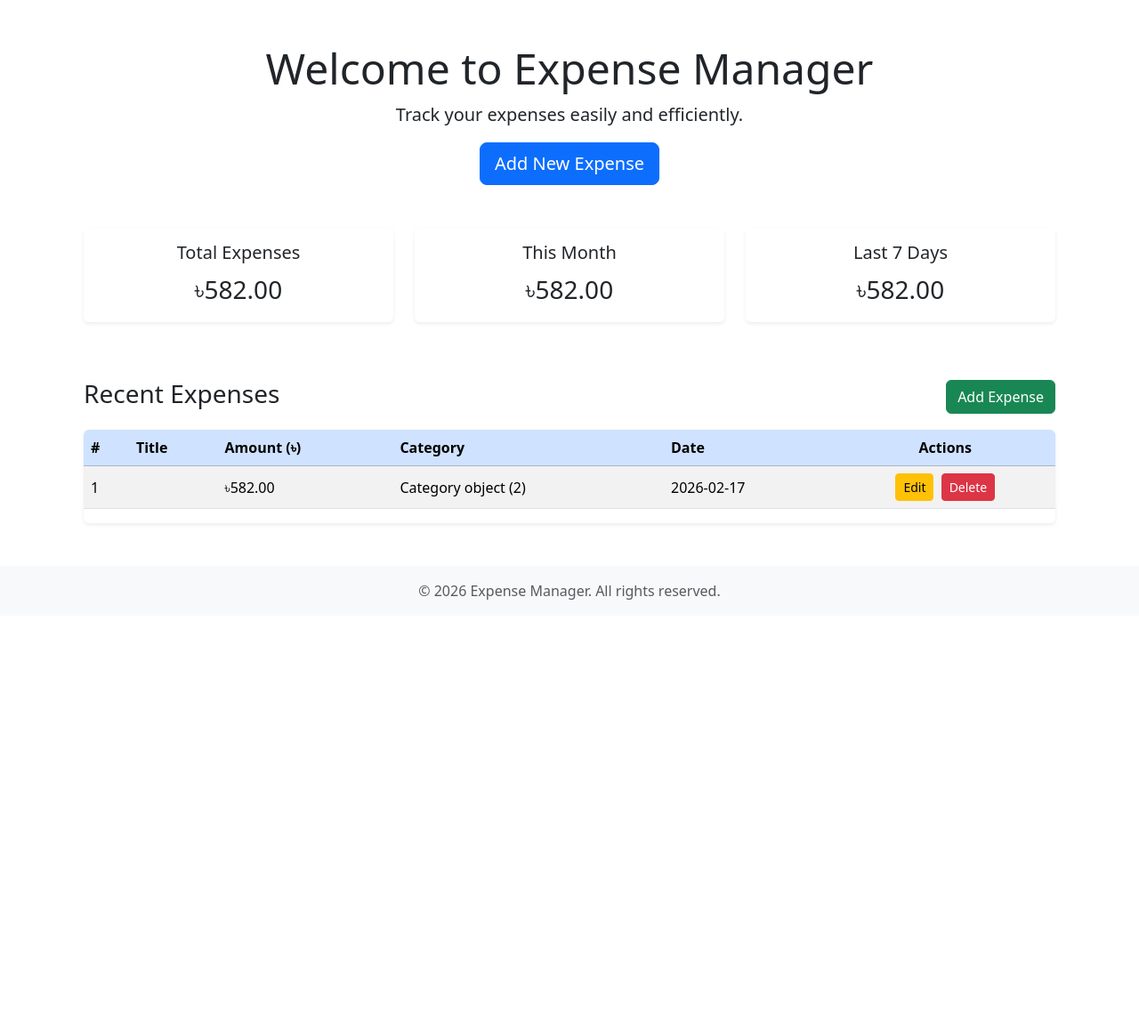
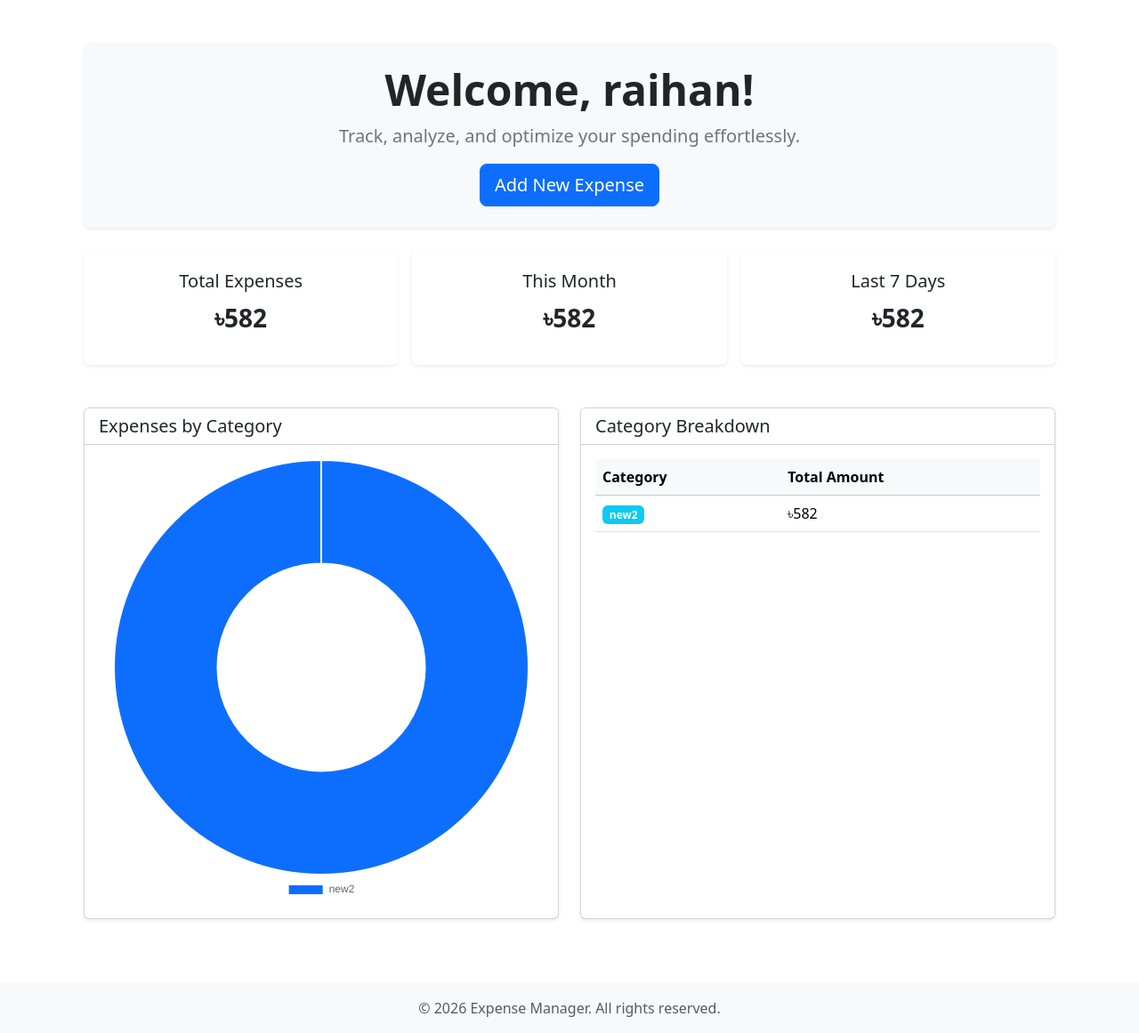
Before and after one commit to raihanstack/Django_Expense_Manage, a Django app: page / in a window 1280 px wide. Shown: the part 56-1217 px from the top of the page at 89% size. Before the commit the page ends 730 px from the top, so only its background shows below. Run offline with Django 5.2, Linux system fonts and the light colour scheme; a user stored in the database is signed in; data comes from the database, SQL or seed files in the repository; both versions use the stored data as it was after the commit.

Commit message:
home.html

```diff
--- a/expense_manager/views.py
+++ b/expense_manager/views.py
@@ -1,7 +1,5 @@
 from django.shortcuts import render, get_object_or_404, redirect
-from .models import Expense
-from django.utils import timezone
-from datetime import timedelta
+from .models import Expense, Category
 from django.contrib import messages
 from django.contrib.auth.models import User
 from django.contrib.auth import authenticate, login, logout
@@ -12,6 +10,9 @@ from django.utils.encoding import force_bytes
 from django.contrib.sites.shortcuts import get_current_site
 from django.template.loader import render_to_string
 from django.core.mail import send_mail
+from django.db.models import Sum
+from datetime import timedelta
+from django.utils import timezone
 
 def user_login(request):
     if request.user.is_authenticated:
@@ -136,22 +137,27 @@ def password_reset_done(request):
 def password_reset_complete(request):
     return render(request, 'password_reset_complete.html')
 
-
 @login_required(login_url='/login/')
 def home(request):
-    recent_expenses = Expense.objects.all().order_by('-date')[:5]
+    user = request.user
+    today = timezone.now().date()
+    start_week = today - timedelta(days=7)
+    start_month = today.replace(day=1)
 
-    total_expenses = sum(exp.amount for exp in Expense.objects.all())
+    # Summary totals
+    total_expenses = Expense.objects.filter(user=user).aggregate(total=Sum('amount'))['total'] or 0
+    month_expenses = Expense.objects.filter(user=user, date__gte=start_month).aggregate(total=Sum('amount'))['total'] or 0
+    week_expenses = Expense.objects.filter(user=user, date__gte=start_week).aggregate(total=Sum('amount'))['total'] or 0
 
-    today = timezone.now().date()
-    month_expenses = sum(exp.amount for exp in Expense.objects.filter(date__month=today.month))
-    week_expenses = sum(exp.amount for exp in Expense.objects.filter(date__gte=today - timedelta(days=7)))
+    # Category-wise aggregation
+    category_data = Expense.objects.filter(user=user).values('category__name').annotate(total=Sum('amount')).order_by('-total')
 
+    # Pass expenses for chart and table
     context = {
-        'recent_expenses': recent_expenses,
         'total_expenses': total_expenses,
         'month_expenses': month_expenses,
         'week_expenses': week_expenses,
+        'category_data': category_data
     }
     return render(request, 'home.html', context)
 
--- a/templates/home.html
+++ b/templates/home.html
@@ -1,82 +1,92 @@
 {% extends "base.html" %}
+{% load static %}
 
 {% block title %}Home | Expense Manager{% endblock %}
 
 {% block content %}
-<div class="container my-5">
+<div class="container-fluid py-4">
 
-    <!-- Welcome section -->
-    <div class="row mb-5">
-        <div class="col text-center">
-            <h1 class="display-5">Welcome to Expense Manager</h1>
-            <p class="lead">Track your expenses easily and efficiently.</p>
-            <a href="{% url 'expense_create' %}" class="btn btn-primary btn-lg">Add New Expense</a>
+    <!-- Hero Section -->
+    <div class="row mb-4">
+        <div class="col-12">
+            <div class="p-4 bg-light rounded-3 shadow-sm text-center">
+                <h1 class="display-5 fw-bold">Welcome, {{ request.user.username }}!</h1>
+                <p class="lead text-secondary">Track, analyze, and optimize your spending effortlessly.</p>
+                <a href="{% url 'expense_create' %}" class="btn btn-primary btn-lg">
+                    <i class="bi bi-plus-circle"></i> Add New Expense
+                </a>
+            </div>
         </div>
     </div>
 
-    <!-- Quick summary cards -->
-    <div class="row text-center mb-5">
-        <div class="col-md-4 mb-3">
-            <div class="card shadow-sm border-0">
-                <div class="card-body">
+    <!-- Summary Cards -->
+    <div class="row g-3 mb-5">
+        <div class="col-12 col-md-4">
+            <div class="card border-0 shadow-sm h-100">
+                <div class="card-body d-flex flex-column justify-content-center align-items-center">
+                    <i class="bi bi-wallet2 fs-1 mb-2 text-primary"></i>
                     <h5 class="card-title">Total Expenses</h5>
-                    <p class="card-text fs-3">৳{{ total_expenses }}</p>
+                    <p class="fs-3 fw-bold">৳{{ total_expenses }}</p>
                 </div>
             </div>
         </div>
-        <div class="col-md-4 mb-3">
-            <div class="card shadow-sm border-0">
-                <div class="card-body">
+        <div class="col-12 col-md-4">
+            <div class="card border-0 shadow-sm h-100">
+                <div class="card-body d-flex flex-column justify-content-center align-items-center">
+                    <i class="bi bi-calendar-event fs-1 mb-2 text-success"></i>
                     <h5 class="card-title">This Month</h5>
-                    <p class="card-text fs-3">৳{{ month_expenses }}</p>
+                    <p class="fs-3 fw-bold">৳{{ month_expenses }}</p>
                 </div>
             </div>
         </div>
-        <div class="col-md-4 mb-3">
-            <div class="card shadow-sm border-0">
-                <div class="card-body">
+        <div class="col-12 col-md-4">
+            <div class="card border-0 shadow-sm h-100">
+                <div class="card-body d-flex flex-column justify-content-center align-items-center">
+                    <i class="bi bi-clock-history fs-1 mb-2 text-warning"></i>
                     <h5 class="card-title">Last 7 Days</h5>
-                    <p class="card-text fs-3">৳{{ week_expenses }}</p>
+                    <p class="fs-3 fw-bold">৳{{ week_expenses }}</p>
                 </div>
             </div>
         </div>
     </div>
 
-    <!-- Recent Expenses Table -->
-    <div class="row">
-        <div class="col">
-            <div class="d-flex justify-content-between align-items-center mb-3">
-                <h3>Recent Expenses</h3>
-                <a href="{% url 'expense_create' %}" class="btn btn-success">Add Expense</a>
+    <!-- Category Chart and Table -->
+    <div class="row g-4">
+        <!-- Doughnut Chart -->
+        <div class="col-12 col-lg-6">
+            <div class="card shadow-sm h-100">
+                <div class="card-header bg-white">
+                    <h5 class="mb-0">Expenses by Category</h5>
                 </div>
-            <div class="table-responsive shadow-sm rounded">
-                <table class="table table-striped table-hover align-middle">
-                    <thead class="table-primary">
+                <div class="card-body">
+                    <canvas id="expenseChart" height="300"></canvas>
+                </div>
+            </div>
+        </div>
+
+        <!-- Table -->
+        <div class="col-12 col-lg-6">
+            <div class="card shadow-sm h-100">
+                <div class="card-header bg-white">
+                    <h5 class="mb-0">Category Breakdown</h5>
+                </div>
+                <div class="card-body table-responsive">
+                    <table class="table table-hover align-middle">
+                        <thead class="table-light">
                             <tr>
-                            <th>#</th>
-                            <th>Title</th>
-                            <th>Amount (৳)</th>
                                 <th>Category</th>
-                            <th>Date</th>
-                            <th class="text-center">Actions</th>
+                                <th>Total Amount</th>
                             </tr>
                         </thead>
                         <tbody>
-                        {% for expense in recent_expenses %}
+                            {% for item in category_data %}
                             <tr>
-                            <td>{{ forloop.counter }}</td>
-                            <td>{{ expense.title }}</td>
-                            <td>৳{{ expense.amount }}</td>
-                            <td>{{ expense.category }}</td>
-                            <td>{{ expense.date|date:"Y-m-d" }}</td>
-                            <td class="text-center">
-                                <a href="{% url 'expense_update' id=expense.id %}" class="btn btn-sm btn-warning me-1">Edit</a>
-                                <a href="{% url 'expense_delete' id=expense.id %}" class="btn btn-sm btn-danger">Delete</a>
-                            </td>
+                                <td><span class="badge bg-info">{{ item.category__name }}</span></td>
+                                <td>৳{{ item.total }}</td>
                             </tr>
                             {% empty %}
                             <tr>
-                            <td colspan="6" class="text-center">No expenses found</td>
+                                <td colspan="2" class="text-center">No expenses found</td>
                             </tr>
                             {% endfor %}
                         </tbody>
@@ -84,6 +94,40 @@
                 </div>
             </div>
         </div>
+    </div>
 
 </div>
+
+<!-- Chart.js -->
+<script src="https://cdn.jsdelivr.net/npm/chart.js"></script>
+<script>
+const ctx = document.getElementById('expenseChart').getContext('2d');
+const expenseChart = new Chart(ctx, {
+    type: 'doughnut',
+    data: {
+        labels: [{% for item in category_data %}'{{ item.category__name }}',{% endfor %}],
+        datasets: [{
+            data: [{% for item in category_data %}{{ item.total }},{% endfor %}],
+            backgroundColor: [
+                '#0d6efd','#198754','#ffc107','#dc3545','#6c757d','#0dcaf0','#fd7e14','#6610f2'
+            ],
+            borderWidth: 2,
+            borderColor: '#fff'
+        }]
+    },
+    options: {
+        responsive: true,
+        plugins: {
+            legend: { position: 'bottom' },
+            tooltip: { enabled: true }
+        }
+    }
+});
+</script>
+
+<!-- Optional: Tooltip activation -->
+<script>
+const tooltipTriggerList = [].slice.call(document.querySelectorAll('[data-bs-toggle="tooltip"]'))
+const tooltipList = tooltipTriggerList.map(el => new bootstrap.Tooltip(el))
+</script>
 {% endblock %}
```
Also changed, not shown: db.sqlite3. Lines whose indentation alone changed are shown as unchanged.
